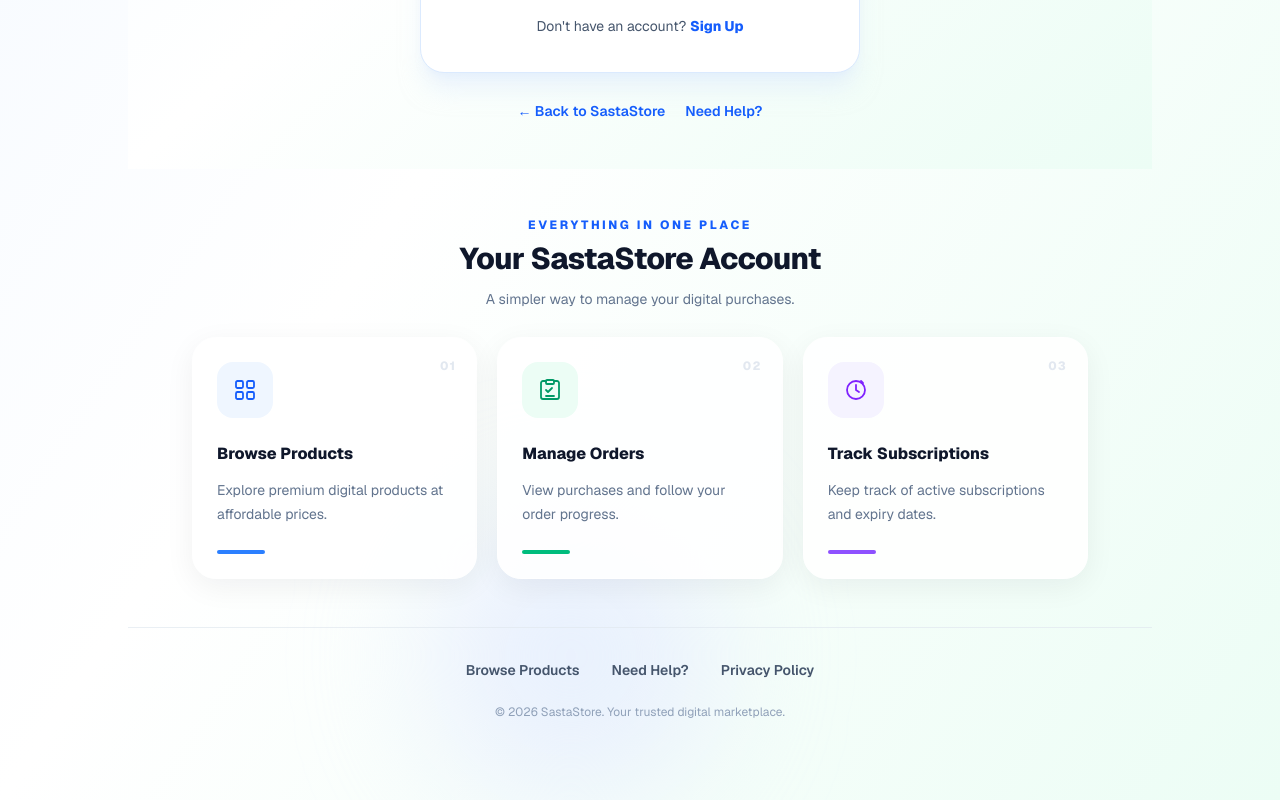
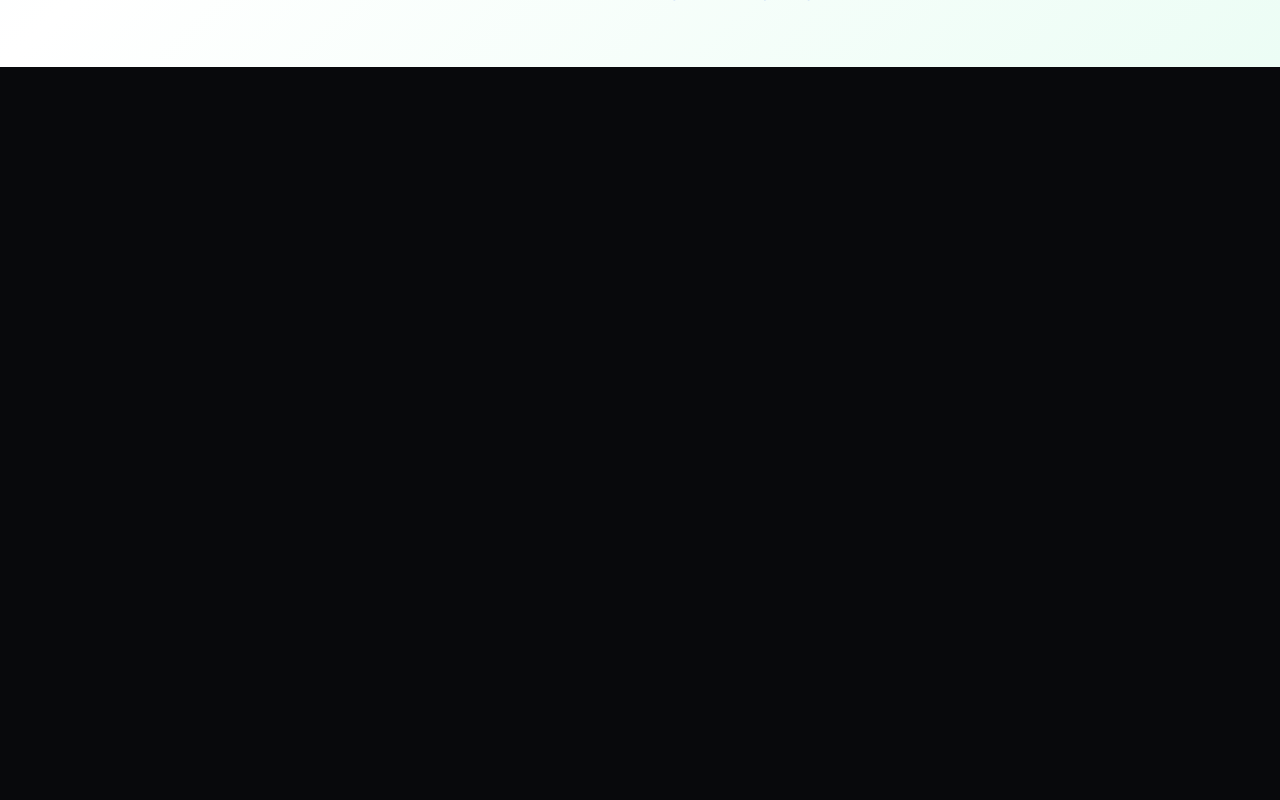
Before and after one commit to scottburchill51-beep/sastastore0, a Next.js app: page /login in a window 1280 px wide. Shown: the part 1096-1896 px from the top of the page. After the commit the page ends 1163 px from the top, so only its background shows below. Built offline with nearby package versions, Linux system fonts and the light colour scheme.

Commit message:
Update page.tsx

```diff
--- a/src/app/login/page.tsx
+++ b/src/app/login/page.tsx
@@ -14,210 +14,38 @@ export const metadata = {
   },
 };
 
-const features = [
-  {
-    number: "01",
-    title: "Browse Products",
-    description:
-      "Explore premium digital products at affordable prices.",
-    icon: (
-      <svg
-        viewBox="0 0 24 24"
-        fill="none"
-        stroke="currentColor"
-        strokeWidth="1.8"
-        strokeLinecap="round"
-        strokeLinejoin="round"
-        className="h-6 w-6"
-        aria-hidden="true"
-      >
-        <rect x="3" y="3" width="7" height="7" rx="1.5" />
-        <rect x="14" y="3" width="7" height="7" rx="1.5" />
-        <rect x="3" y="14" width="7" height="7" rx="1.5" />
-        <rect x="14" y="14" width="7" height="7" rx="1.5" />
-      </svg>
-    ),
-    color: "blue",
-  },
-  {
-    number: "02",
-    title: "Manage Orders",
-    description:
-      "View purchases and follow your order progress.",
-    icon: (
-      <svg
-        viewBox="0 0 24 24"
-        fill="none"
-        stroke="currentColor"
-        strokeWidth="1.8"
-        strokeLinecap="round"
-        strokeLinejoin="round"
-        className="h-6 w-6"
-        aria-hidden="true"
-      >
-        <path d="M8 3H5a2 2 0 0 0-2 2v14a2 2 0 0 0 2 2h14a2 2 0 0 0 2-2V5a2 2 0 0 0-2-2h-3" />
-        <rect x="8" y="2" width="8" height="4" rx="1" />
-        <path d="m8 12 2 2 4-4" />
-        <path d="M8 18h8" />
-      </svg>
-    ),
-    color: "emerald",
-  },
-  {
-    number: "03",
-    title: "Track Subscriptions",
-    description:
-      "Keep track of active subscriptions and expiry dates.",
-    icon: (
-      <svg
-        viewBox="0 0 24 24"
-        fill="none"
-        stroke="currentColor"
-        strokeWidth="1.8"
-        strokeLinecap="round"
-        strokeLinejoin="round"
-        className="h-6 w-6"
-        aria-hidden="true"
-      >
-        <circle cx="12" cy="12" r="9" />
-        <path d="M12 7v5l3 2" />
-        <path d="m17 3 2 2" />
-      </svg>
-    ),
-    color: "violet",
-  },
-];
-
 export default function LoginPage() {
   return (
     <main className="relative min-h-screen overflow-hidden bg-gradient-to-br from-[#EFF6FF] via-white to-[#ECFDF5] text-slate-900">
-      {/* Soft background decoration */}
       <div className="pointer-events-none absolute -left-28 top-16 h-80 w-80 rounded-full bg-blue-200/50 blur-3xl" />
       <div className="pointer-events-none absolute right-0 top-40 h-96 w-96 rounded-full bg-emerald-200/40 blur-3xl" />
-      <div className="pointer-events-none absolute bottom-0 left-1/3 h-72 w-72 rounded-full bg-indigo-100/60 blur-3xl" />
 
       <Container>
-        <div className="relative mx-auto max-w-5xl pb-14 pt-12 sm:pb-20 sm:pt-16">
-
-          {/* Welcome heading */}
-          <div className="mb-10 text-center">
-            <div className="inline-flex items-center gap-2 rounded-full border border-blue-100 bg-white/90 px-5 py-2.5 shadow-sm">
-              <span className="h-2 w-2 rounded-full bg-emerald-500" />
-              <span className="text-xs font-extrabold uppercase tracking-[0.18em] text-blue-700">
-                SastaStore Customer Account
-              </span>
-            </div>
-
-            <h1 className="mt-6 text-3xl font-extrabold tracking-tight text-slate-900 sm:text-5xl">
-              Welcome Back to{" "}
-              <span className="bg-gradient-to-r from-blue-700 via-blue-600 to-emerald-500 bg-clip-text text-transparent">
-                SastaStore
-              </span>
-            </h1>
-
-            <p className="mx-auto mt-5 max-w-xl text-sm leading-7 text-slate-600 sm:text-base">
-              Your digital world, all in one place.
-              Sign in to manage your orders,
-              purchases and subscriptions.
-            </p>
-          </div>
-
-          {/* Existing login component — unchanged */}
+        <div className="relative mx-auto max-w-5xl py-10 sm:py-16">
           <AuthForm mode="login" />
 
-          {/* Premium account features */}
-          <section
-            aria-labelledby="account-features-title"
-            className="mx-auto mt-12 max-w-4xl"
-          >
-            <div className="mb-7 text-center">
-              <p className="text-xs font-extrabold uppercase tracking-[0.22em] text-blue-600">
-                Everything in One Place
-              </p>
-
-              <h2
-                id="account-features-title"
-                className="mt-2 text-2xl font-extrabold tracking-tight text-slate-900 sm:text-3xl"
-              >
-                Your SastaStore Account
-              </h2>
-
-              <p className="mt-3 text-sm text-slate-500">
-                A simpler way to manage your digital purchases.
-              </p>
-            </div>
-
-            <div className="grid gap-5 sm:grid-cols-3">
-              {features.map((feature) => (
-                <div
-                  key={feature.number}
-                  className="group relative overflow-hidden rounded-3xl border border-white bg-white/90 p-6 shadow-[0_8px_30px_rgba(15,23,42,0.06)] transition-all duration-300 hover:-translate-y-1 hover:shadow-[0_15px_40px_rgba(15,23,42,0.10)]"
-                >
-                  <div className="absolute right-5 top-5 text-xs font-extrabold tracking-widest text-slate-200">
-                    {feature.number}
-                  </div>
-
-                  <div
-                    className={`flex h-14 w-14 items-center justify-center rounded-2xl ${
-                      feature.color === "blue"
-                        ? "bg-blue-50 text-blue-600"
-                        : feature.color === "emerald"
-                        ? "bg-emerald-50 text-emerald-600"
-                        : "bg-violet-50 text-violet-600"
-                    }`}
-                  >
-                    {feature.icon}
-                  </div>
-
-                  <h3 className="mt-6 text-base font-extrabold text-slate-900">
-                    {feature.title}
-                  </h3>
-
-                  <p className="mt-3 text-sm leading-6 text-slate-500">
-                    {feature.description}
-                  </p>
-
-                  <div
-                    className={`mt-6 h-1 w-12 rounded-full ${
-                      feature.color === "blue"
-                        ? "bg-blue-500"
-                        : feature.color === "emerald"
-                        ? "bg-emerald-500"
-                        : "bg-violet-500"
-                    }`}
-                  />
-                </div>
-              ))}
-            </div>
-          </section>
-
-          {/* Footer navigation */}
-          <div className="mt-12 flex flex-wrap justify-center gap-x-8 gap-y-4 border-t border-slate-200/70 pt-8 text-sm font-semibold">
+          <div className="mt-10 flex flex-wrap justify-center gap-x-8 gap-y-4 text-sm font-semibold">
             <Link
               href="/products"
-              className="text-slate-600 transition-colors hover:text-blue-600"
+              className="text-blue-700 transition-colors hover:text-blue-900 hover:underline"
             >
               Browse Products
             </Link>
 
             <Link
               href="/contact"
-              className="text-slate-600 transition-colors hover:text-blue-600"
+              className="text-blue-700 transition-colors hover:text-blue-900 hover:underline"
             >
               Need Help?
             </Link>
 
             <Link
               href="/privacy"
-              className="text-slate-600 transition-colors hover:text-blue-600"
+              className="text-blue-700 transition-colors hover:text-blue-900 hover:underline"
             >
               Privacy Policy
             </Link>
           </div>
-
-          <p className="mt-6 text-center text-xs text-slate-400">
-            © 2026 SastaStore. Your trusted digital marketplace.
-          </p>
         </div>
       </Container>
     </main>
```
